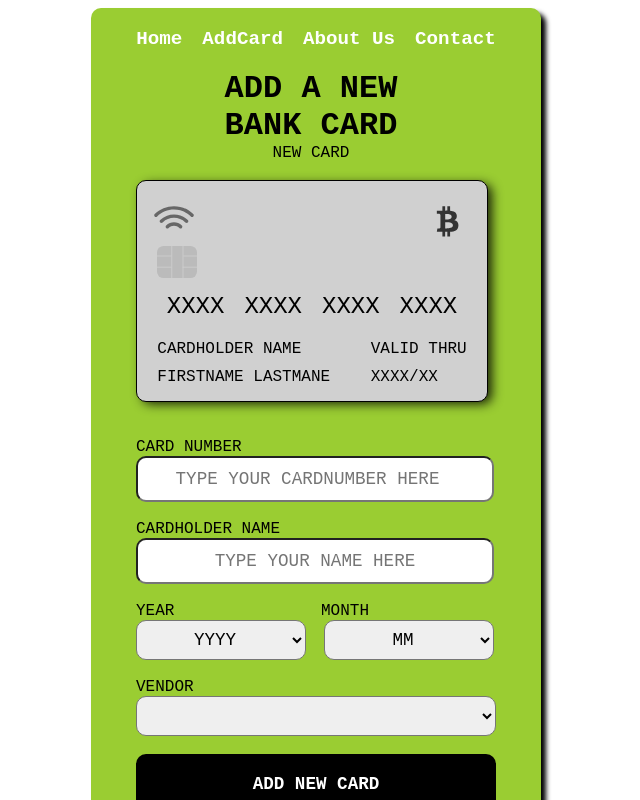
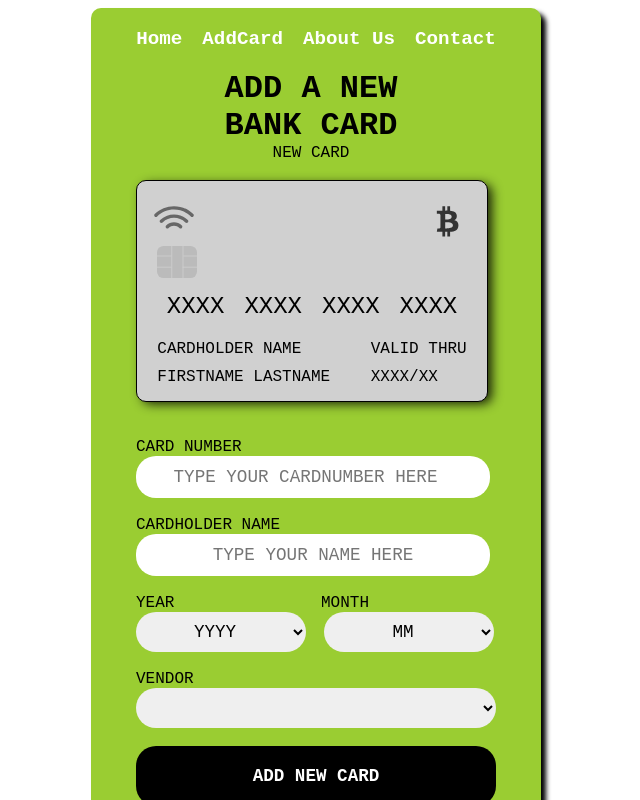
Before and after one commit to Omarhuba/E-WALLET-VUE, a Vue app: page / in a window 1280 px wide. Both pictures are taken after a click on the link "AddCard". Shown: the top 800 px of the page, without its empty margins (324-964 px from the left). Built offline with nearby package versions, Linux system fonts and the light colour scheme.

Commit message:
fixt little input and styling with hover

```diff
--- a/src/components/CardForm.vue
+++ b/src/components/CardForm.vue
@@ -21,16 +21,16 @@
       <label for="year">YEAR</label>
       <select name="year" v-model="card.year" class="cardYear">
         <option value="" disabled selected hidden>YYYY</option>
-        <option v-for="year in year" :key="year" name="year">
+        <option v-for="year in years" :key="year" name="year">
            {{year}}
         </option>
       </select>
     </span>
     <span class="month">
       <label for="month">MONTH</label>
-        <select name="month" v-model="card.month" class="cardMonth" aria-placeholder="YYYY">
+        <select name="month" v-model="card.month" class="cardMonth" >
           <option value="" disabled selected hidden>MM</option>
-         <option v-for="month in month" :key="month" name="month">
+         <option v-for="month in months" :key="month" name="month">
           {{month}}
         </option>
       </select>
@@ -45,7 +45,7 @@
 <br>
   <label for="vendor">VENDOR</label>
   <select class="vendor" name="vendor" id="vendor" v-model="card.vendor">
-    <option value="" disabled selected hidden>CHOISE YOUR CARD</option>
+     <option value=""  selected hidden>CHOISE YOUR CARD</option>
     <option v-for="vendor in vendors" :key="vendor.vendor" name="vendor"  :value="vendor" v-bind:vendors="vendors">
       {{vendor.name}}
     </option>
@@ -99,8 +99,8 @@ export default {
       color: 'white',
       logo: require('../assets/evil.svg')
     }],
-    year: ['2021','2022','2023','2024','2025','2026'],
-    month: ['01','02','03','04','05','06','07','08','09','10','11','12']
+    years: ['2021','2022','2023','2024','2025','2026'],
+    months: ['01','02','03','04','05','06','07','08','09','10','11','12']
   }},
 
   methods: {
@@ -140,8 +140,15 @@ input{
   width: 350px;
   height: 40px;
   text-align: center;
-  border-radius: 10px;
+  border-radius: 20px;
   font-size: 1.1rem;
+  border: 1px rgb(20, 196, 250);
+  border-color: rgb(83, 158, 151);
+  // color: white;
+  &:hover{
+    background-color: rgb(83, 158, 151);
+    transition: 0.5s;
+  }
 }
 .valid-thru{
   display: flex;
@@ -150,28 +157,49 @@ input{
     width: 170px;
     height: 40px;
     margin-right: 15px;
-    border-radius: 10px;
+    border-radius: 20px;
     text-align: center;
     font-size: 1.1rem;
     font-family: "PT Mono", monospace;
+    border: 1px rgb(20, 196, 250);
+    border-color: rgb(83, 158, 151);
+    // color: white;
+    &:hover{
+      background-color: rgb(83, 158, 151);
+      transition: 0.5s;
+  }
   }
   .month select{
     width: 170px;
     height: 40px;
     margin-left: 3px;
-    border-radius: 10px;
+    border-radius: 20px;
     text-align: center;
     font-size: 1.1rem;
     font-family: "PT Mono", monospace;
+    border: 1px rgb(20, 196, 250);
+    border-color: rgb(83, 158, 151);
+    // color: white;
+    &:hover{
+      background-color: rgb(83, 158, 151);
+      transition: 0.5s;
+  }
   }
 }
 .vendor{
   width: 360px;
   height: 40px;
   text-align: center;
-  border-radius: 10px;
+  border-radius: 20px;
   font-size: 1.1rem;
   font-family: "PT Mono", monospace;
+  border: 1px rgb(20, 196, 250);
+  border-color: rgb(83, 158, 151);
+  // color: white;
+  &:hover{
+    background-color: rgb(83, 158, 151);
+    transition: 0.5s;
+  }
 }
 .submit{
   font-weight: 900;
--- a/src/components/SingleCard.vue
+++ b/src/components/SingleCard.vue
@@ -19,9 +19,7 @@
         <div>
           <p>CARDHOLDER NAME</p>
           <p class="cardName">
-            {{
-              card.cardholderName ? card.cardholderName : "FIRSTNAME LASTMANE"
-            }}
+            {{ fullname }}
           </p>
         </div>
         <div>
@@ -40,6 +38,12 @@ export default {
     vendorLogo: require('../assets/bitcoin.svg'),
     wifiWhite: require('../assets/wifi_white.svg'),
     wifi: require('../assets/wifi.svg'),
+    data : {
+      firstName: 'FIRSTNAME',
+      lastName: 'LASTNAME',
+      fullName: '',
+    }
+
 
   }},
 //   mounted(){
@@ -49,49 +53,59 @@ export default {
 
   },
   computed: {
+
+    fullname(){
+      let fullname = '';
+      if(this.card.cardholderName ){
+         fullname = this.card.cardholderName
+      }else{
+        fullname = 'FIRSTNAME LASTNAME'
+      }
+      return fullname
+    },
     num1() {
-      let span = "";
+      let num1 = "";
       for (let i = 0; i < 4; i++) {
         if (this.card.cardNumber[i]) {
-          span += this.card.cardNumber[i];
+          num1 += this.card.cardNumber[i];
         } else {
-          span += "X";
+          num1 += "X";
         }
       }
-      return span;
+      return num1;
     },
     num2() {
-      let span = "";
+      let num2 = "";
       for (let i = 4; i < 8; i++) {
         if (this.card.cardNumber[i]) {
-          span += this.card.cardNumber[i];
+          num2 += this.card.cardNumber[i];
         } else {
-          span += "X";
+          num2 += "X";
         }
       }
-      return span;
+      return num2;
     },
     num3() {
-      let span = "";
+      let num3 = "";
       for (let i = 8; i < 12; i++) {
         if (this.card.cardNumber[i]) {
-          span += this.card.cardNumber[i];
+          num3 += this.card.cardNumber[i];
         } else {
-          span += "X";
+          num3 += "X";
         }
       }
-      return span;
+      return num3;
     },
     num4() {
-      let span = "";
+      let num4 = "";
       for (let i = 12; i < 16; i++) {
         if (this.card.cardNumber[i]) {
-          span += this.card.cardNumber[i];
+          num4 += this.card.cardNumber[i];
         } else {
-          span += "X";
+          num4 += "X";
         }
       }
-      return span;
+      return num4;
     },
     cardStyle(){
       return{
```
